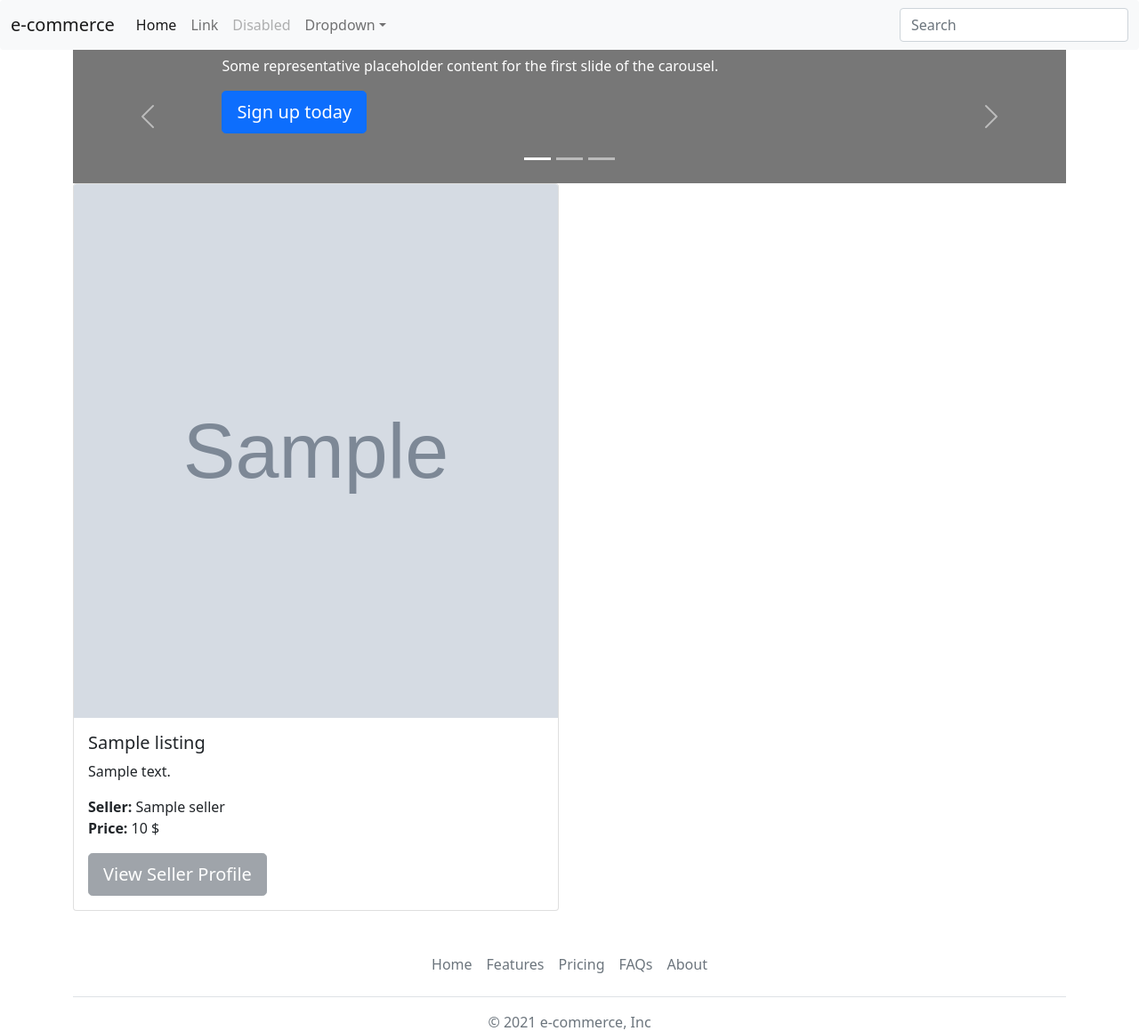
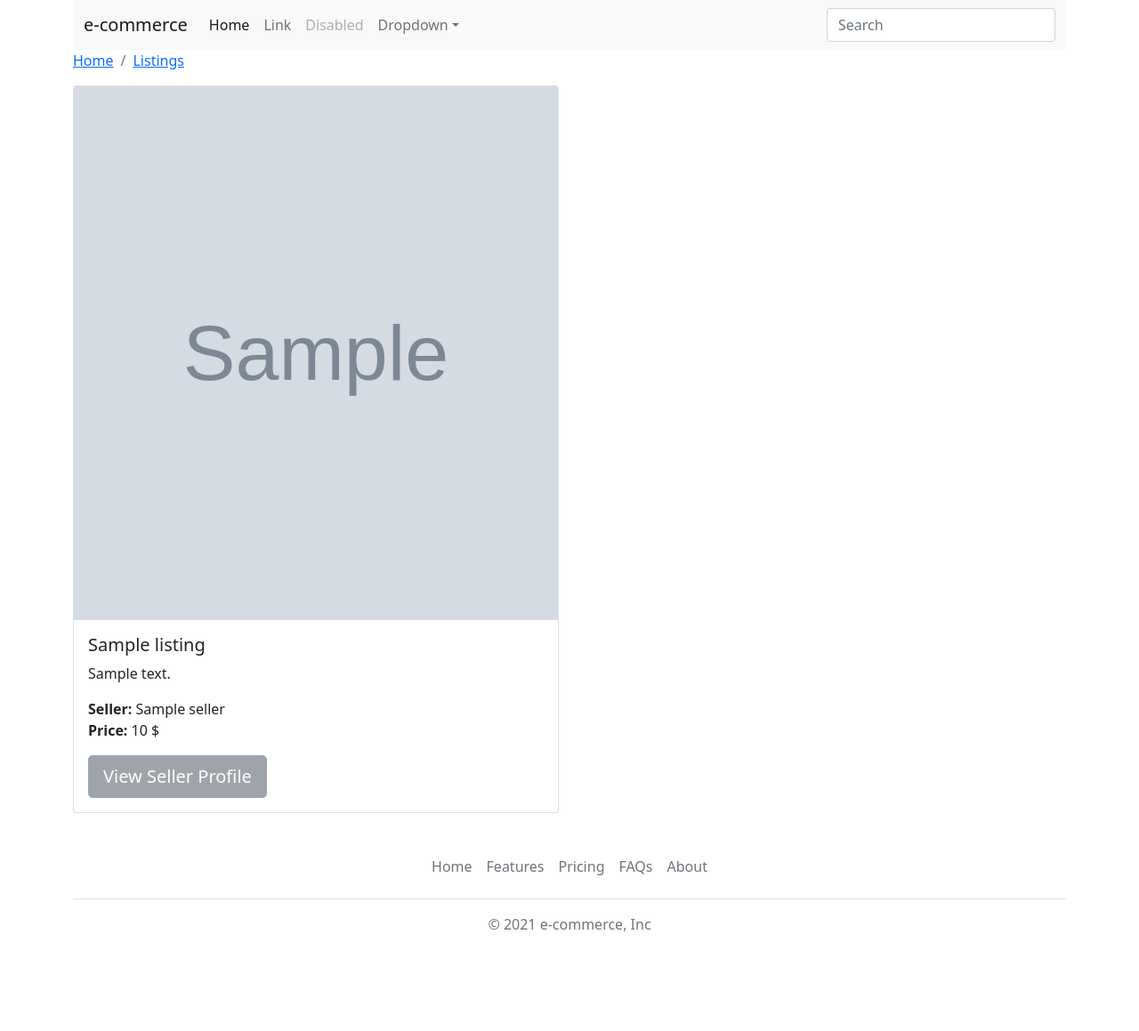
Before and after one commit to NAlMutlaq/Django, a Django app: page /listing in a window 1280 px wide. Shown: the top 1159 px of the page at 89% size. After the commit the page ends 1047 px from the top, so only its background shows below. Run offline with Django 3.2, Linux system fonts and the light colour scheme; tables that the repository leaves empty hold one stand-in row (values such as "Sample post"); grey boxes marked "Sample" are stand-in pictures.

Commit message:
Merge remote-tracking branch 'origin/listings_db' into listings_db
# Conflicts:
#	eCommerce_project/template/listings.html

```diff
--- a/eCommerce_project/listings/views.py
+++ b/eCommerce_project/listings/views.py
@@ -1,5 +1,6 @@
 from django.shortcuts import render, get_object_or_404
 from .models import Listing
+from django.core.paginator import EmptyPage, PageNotAnInteger, Paginator
 
 
 def home(request):
@@ -7,5 +8,8 @@ def home(request):
 
 def index(request):
     listings = Listing.objects.all()
-    context = {'listings': listings}
+    paginator = Paginator(listings, 3)
+    page = request.GET.get('page')
+    paged_listings = paginator.get_page(page)
+    context = {'listings': paged_listings}
     return render(request, 'listings.html', context)
--- a/eCommerce_project/template/base.html
+++ b/eCommerce_project/template/base.html
@@ -13,6 +13,7 @@
         <title>eCommerce</title>
     </head>
     <body>
+    <div class=container>
         <nav class="navbar navbar-expand-lg navbar-light bg-light rounded" aria-label="Eleventh navbar example">
             <div class="container-fluid">
             <a class="navbar-brand" href="#">e-commerce</a>
@@ -46,6 +47,7 @@
             </div>
             </div>
         </nav>
+    </div>
 
         {% block content %}
 
--- a/eCommerce_project/template/listings.html
+++ b/eCommerce_project/template/listings.html
@@ -4,57 +4,13 @@
 {% block content %}
 
 <div class=container>
-    <div id="myCarousel" class="carousel slide" data-bs-ride="carousel">
-        <div class="carousel-indicators">
-          <button type="button" data-bs-target="#myCarousel" data-bs-slide-to="0" class="active" aria-current="true" aria-label="Slide 1"></button>
-          <button type="button" data-bs-target="#myCarousel" data-bs-slide-to="1" aria-label="Slide 2"></button>
-          <button type="button" data-bs-target="#myCarousel" data-bs-slide-to="2" aria-label="Slide 3"></button>
-    </div>
+    <nav aria-label="breadcrumb">
+  <ol class="breadcrumb">
+    <li class="breadcrumb-item"><a href="?page=./">Home</a></li>
+    <li class="breadcrumb-item active" aria-current="page"><a href="?page=listing">Listings</a></li>
+  </ol>
+</nav>
 
-        <div class="carousel-inner">
-          <div class="carousel-item active">
-            <svg class="bd-placeholder-img" width="100%" height="100%" xmlns="http://www.w3.org/2000/svg" aria-hidden="true" preserveAspectRatio="xMidYMid slice" focusable="false"><rect width="100%" height="100%" fill="#777"/></svg>
-
-            <div class="container">
-              <div class="carousel-caption text-start">
-                <h1>Example headline.</h1>
-                <p>Some representative placeholder content for the first slide of the carousel.</p>
-                <p><a class="btn btn-lg btn-primary" href="#">Sign up today</a></p>
-              </div>
-            </div>
-          </div>
-          <div class="carousel-item">
-            <svg class="bd-placeholder-img" width="100%" height="100%" xmlns="http://www.w3.org/2000/svg" aria-hidden="true" preserveAspectRatio="xMidYMid slice" focusable="false"><rect width="100%" height="100%" fill="#777"/></svg>
-
-            <div class="container">
-              <div class="carousel-caption">
-                <h1>Another example headline.</h1>
-                <p>Some representative placeholder content for the second slide of the carousel.</p>
-                <p><a class="btn btn-lg btn-primary" href="#">Learn more</a></p>
-              </div>
-            </div>
-          </div>
-          <div class="carousel-item">
-            <svg class="bd-placeholder-img" width="100%" height="100%" xmlns="http://www.w3.org/2000/svg" aria-hidden="true" preserveAspectRatio="xMidYMid slice" focusable="false"><rect width="100%" height="100%" fill="#777"/></svg>
-
-            <div class="container">
-              <div class="carousel-caption text-end">
-                <h1>One more for good measure.</h1>
-                <p>Some representative placeholder content for the third slide of this carousel.</p>
-                <p><a class="btn btn-lg btn-primary" href="#">Browse gallery</a></p>
-              </div>
-            </div>
-          </div>
-        </div>
-        <button class="carousel-control-prev" type="button" data-bs-target="#myCarousel" data-bs-slide="prev">
-          <span class="carousel-control-prev-icon" aria-hidden="true"></span>
-          <span class="visually-hidden">Previous</span>
-        </button>
-        <button class="carousel-control-next" type="button" data-bs-target="#myCarousel" data-bs-slide="next">
-          <span class="carousel-control-next-icon" aria-hidden="true"></span>
-          <span class="visually-hidden">Next</span>
-        </button>
-      </div>
 {% if listings %}
     {% for listing in listings %}
     <div class="row row-cols-1 row-cols-md-2 g-4">
@@ -72,10 +28,35 @@
         </div>
     </div>
 
-
     {% endfor %}
     {% else %}
     <div class="col-md-12"><p>No Listings Available</p></div>
 {% endif %}
+    <nav aria-label="...">
+        {% if listings.has_other_pages %}
+          <ul class="pagination">
+              {% if listings.has_previous %}
+            <li class="page-item">
+              <a class="page-link" href="?page={{listings.previous_page_number}}">Previous</a>
+            </li>
+              {% else %}
+            <li class="page-item disabled">
+                <a class="page-link"> Previous </a>
+            </li>
+              {% endif %}
+              {% for i in listings.paginator.page_range %}
+              {% if listings.number == i %}
+                    <li class="page-item active">
+                      <a class="page-link" >{{i}}</a>
+                    </li>
+              {% else %}
+            <li class="page-item">
+              <a class="page-link" href="?page={{i}}">{{i}}</a>
+            </li>
+              {% endif %}
+              {% endfor %}
+          </ul>
+   {% endif %}
+</nav>
 </div>
 {% endblock%}
```
Also changed, not shown: eCommerce_project/template/home.html (+53 -0 lines).
